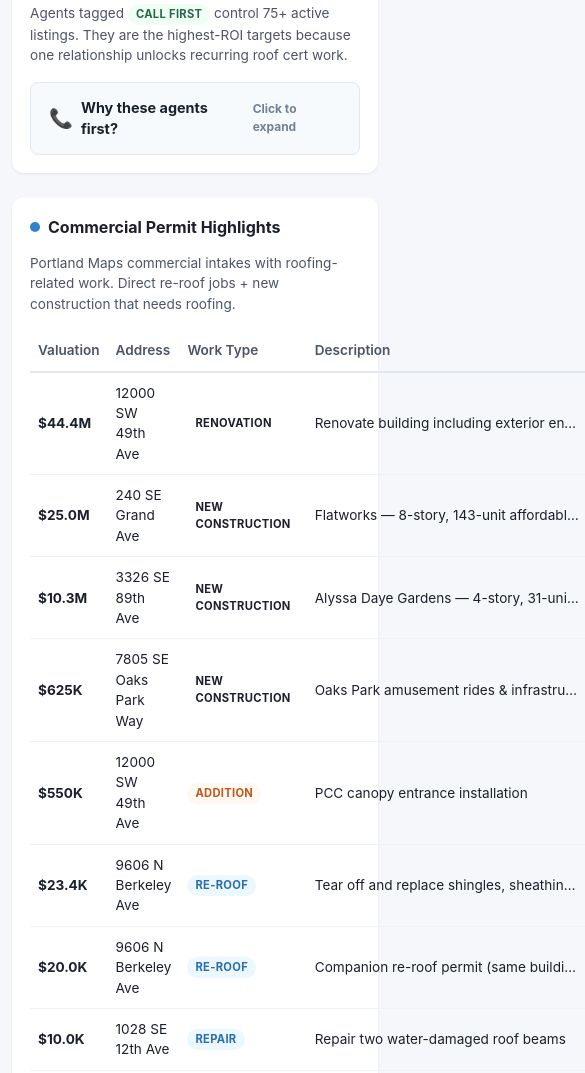
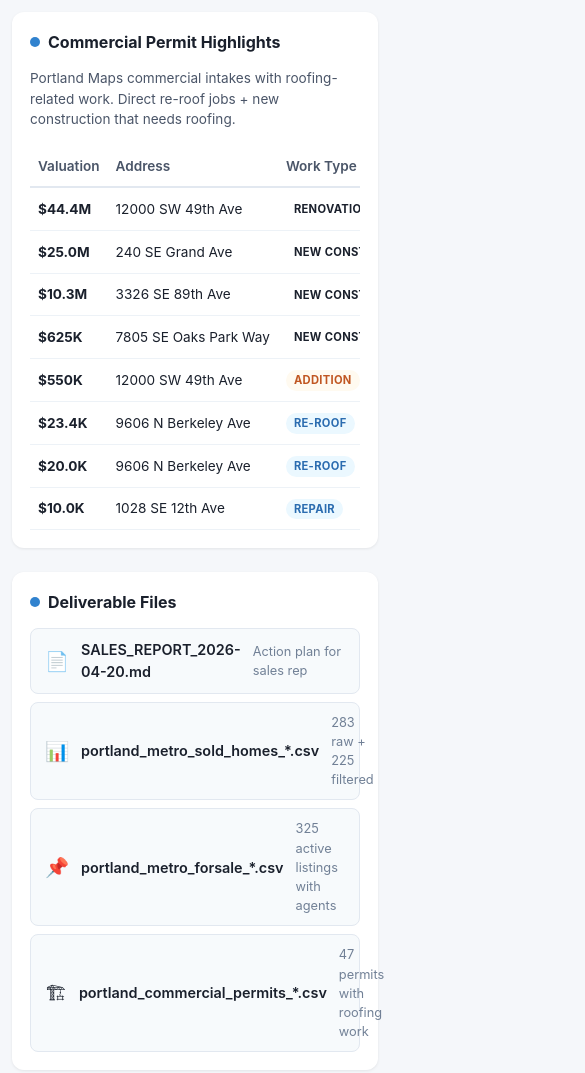
Before and after one commit to alrightgpt/demo-builds, a plain HTML site: page roofing-leads-dashboard/index.html in a window 390 px wide. Shown: the part 2090-3163 px from the top of the page, 585 px wide, since content can reach past the window. Drawn offline with Linux system fonts and the light colour scheme.

Commit message:
Fix commercial permits table for mobile - horizontal scroll

```diff
--- a/roofing-leads-dashboard/index.html
+++ b/roofing-leads-dashboard/index.html
@@ -99,8 +99,9 @@
     .bar-count { width: 30px; font-size: 0.75rem; }
     table { font-size: 0.75rem; }
     th, td { padding: 8px 6px; }
-    .truncate { max-width: 120px; }
+    .truncate { max-width: 80px; }
     .badge { padding: 1px 6px; font-size: 0.6rem; }
+    table { display: block; overflow-x: auto; white-space: nowrap; -webkit-overflow-scrolling: touch; }
     details summary { padding: 12px 14px; font-size: 0.9rem; }
     details > div { padding: 0 14px 14px; }
     ul { margin: 10px 0 14px 16px; }
```
